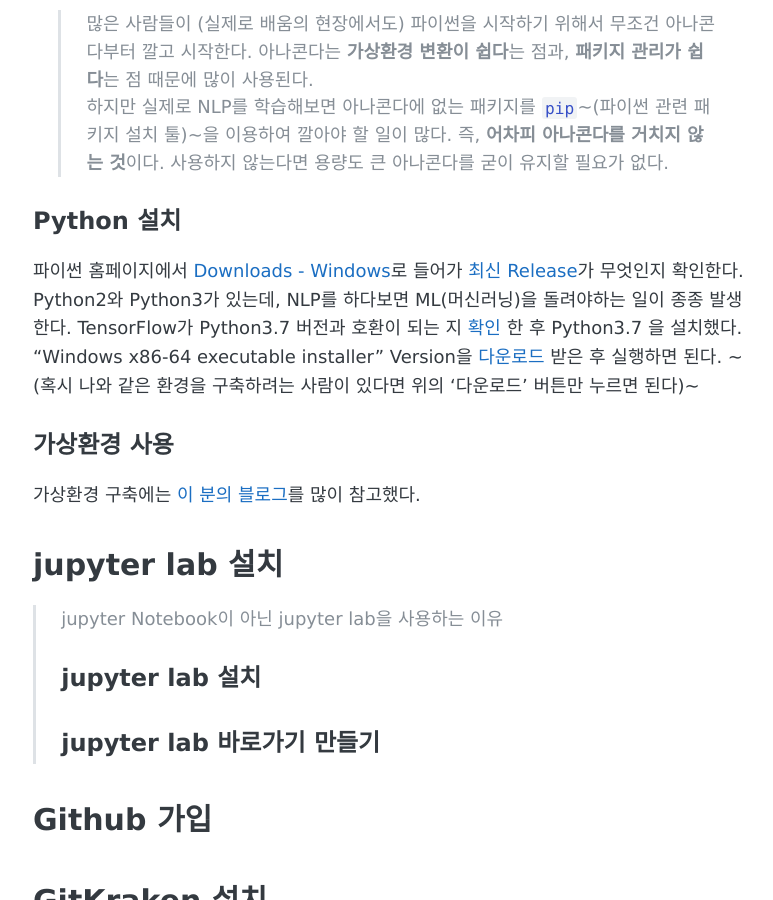
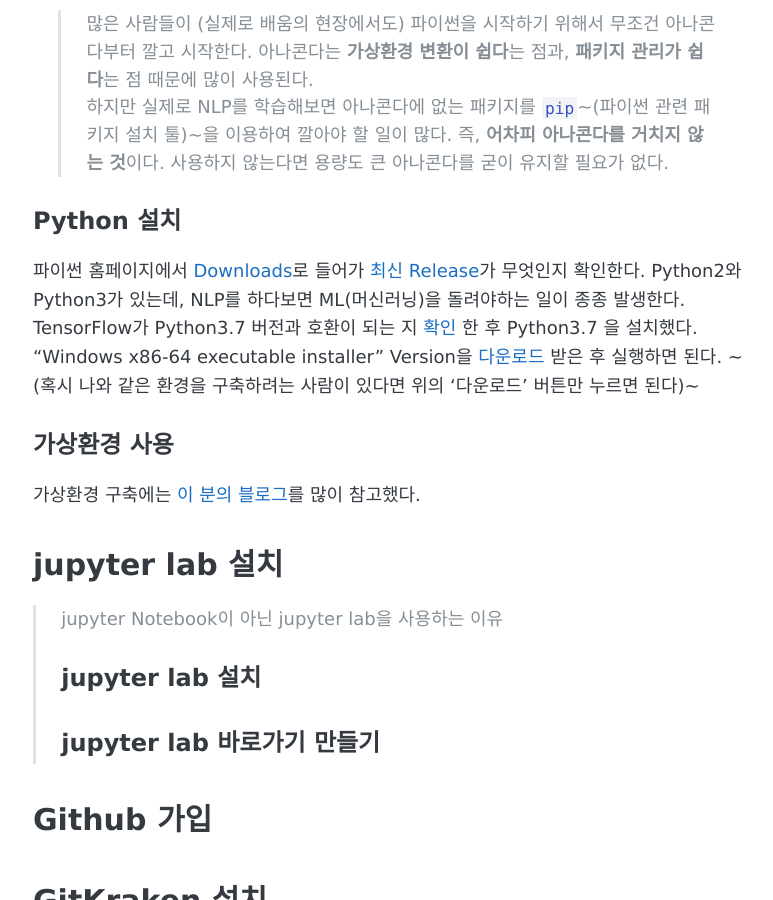
Before and after one commit to stellarway/stellarway.github.io, a Jekyll site: the page built from _posts/2019-08-23-enviroment.md, in a window 1280 px wide and 900 px high, scrolled down 627 px. Shown: the whole window, without its empty margins (247-1020 px from the left). Built offline with Jekyll 4.4.1, drawn with Linux system fonts in a browser that asks for light colours.

Commit message:
_posts/2019-08-23-enviroment.md updated from https://stackedit.io/

```diff
--- a/_posts/2019-08-23-enviroment.md
+++ b/_posts/2019-08-23-enviroment.md
@@ -15,7 +15,7 @@
  하지만 실제로 NLP를 학습해보면 아나콘다에 없는 패키지를 `pip`~(파이썬 관련 패키지 설치 툴)~을 이용하여 깔아야 할 일이 많다. 즉, **어차피 아나콘다를 거치지 않는 것**이다. 사용하지 않는다면 용량도 큰 아나콘다를 굳이 유지할 필요가 없다.
 
 ## Python 설치
-파이썬 홈페이지에서 [Downloads - Windows](https://www.python.org/downloads/windows/)로 들어가 [최신 Release](https://www.python.org/downloads/release/python-374/)가 무엇인지 확인한다. Python2와 Python3가 있는데, NLP를 하다보면 ML(머신러닝)을 돌려야하는 일이 종종 발생한다.  TensorFlow가 Python3.7 버전과 호환이 되는 지 [확인](https://tensorflow.blog/2019/02/03/tensorflow-1-13-0-support-python-3-7/) 한 후 Python3.7 을 설치했다.
+파이썬 홈페이지에서 [Downloads](https://www.python.org/downloads/windows/)로 들어가 [최신 Release](https://www.python.org/downloads/release/python-374/)가 무엇인지 확인한다. Python2와 Python3가 있는데, NLP를 하다보면 ML(머신러닝)을 돌려야하는 일이 종종 발생한다.  TensorFlow가 Python3.7 버전과 호환이 되는 지 [확인](https://tensorflow.blog/2019/02/03/tensorflow-1-13-0-support-python-3-7/) 한 후 Python3.7 을 설치했다.
 "Windows x86-64 executable installer" Version을 [다운로드](https://www.python.org/ftp/python/3.7.4/python-3.7.4-amd64.exe)  받은 후 실행하면 된다.
 ~(혹시 나와 같은 환경을 구축하려는 사람이 있다면 위의 '다운로드' 버튼만 누르면 된다)~
 
```
Also changed, not shown: other parts of _posts/2019-08-23-enviroment.md (+1 -1 lines).
